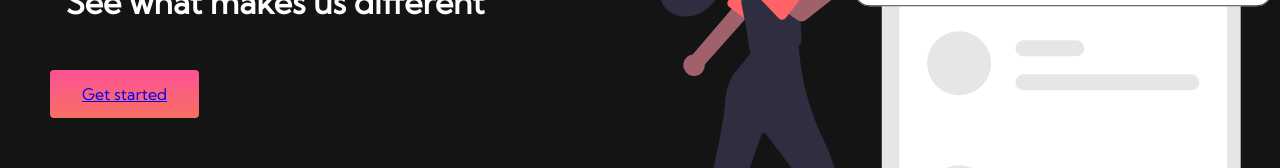
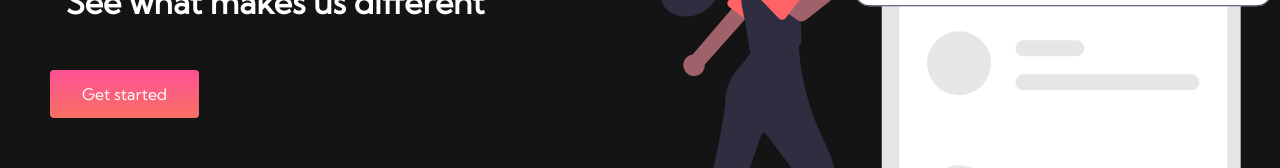
Before and after one commit to Sam-Banankhu/responsive-web, a plain HTML site: page index.html in a window 1280 px wide. Shown: the part 523-691 px from the top of the page. Drawn offline with Linux system fonts and the light colour scheme.

Commit message:
added button effects

```diff
--- a/style.css
+++ b/style.css
@@ -248,3 +248,22 @@
     transition: all 0.35s;
     outline: none;
 }
+
+.main__btn a {
+    position: relative;
+    z-index: 2;
+    color: #fff;
+    text-decoration: none;
+}
+
+.main__btn::after {
+    position: absolute;
+    content: '';
+    top: 0;
+    left: 0;
+    width: 0;
+    height: 100%;
+    background: #4837ff;
+    transform: all 0.35s;
+    border-radius: 4px;
+}
```
